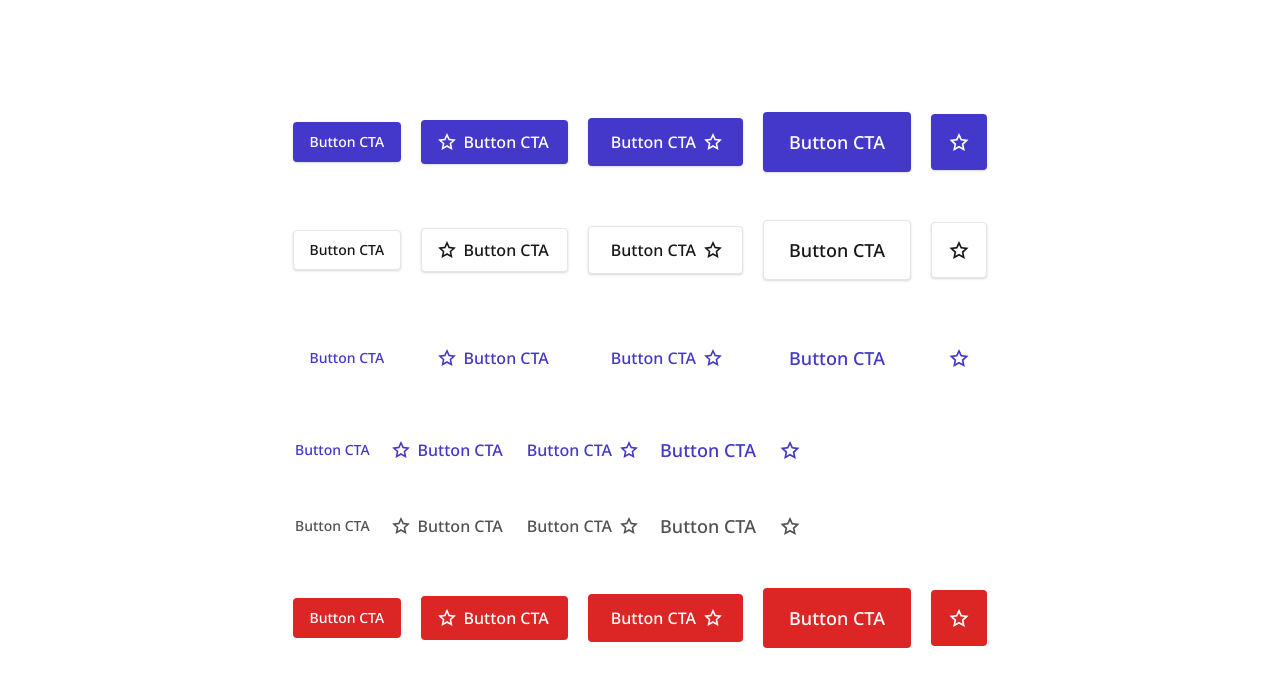
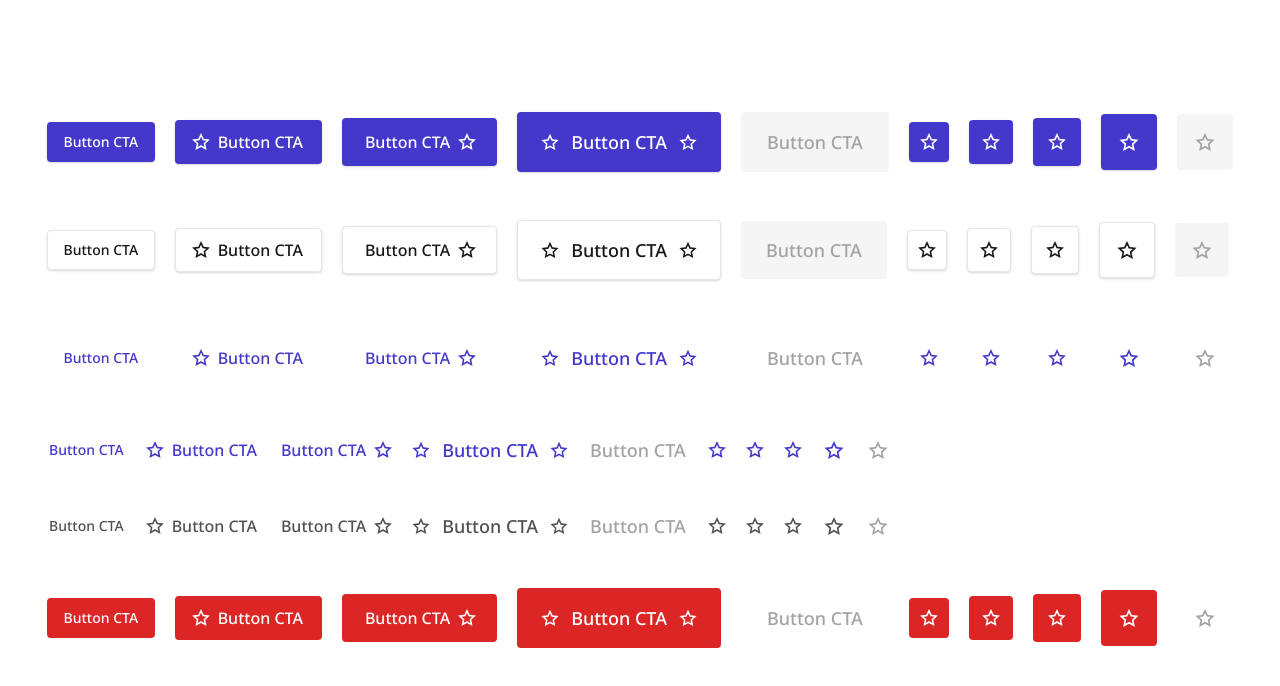
Before and after one commit to suntandreea/greatfrontend-button-component, a React (Vite) app: page / in a window 1280 px wide. Shown: the top 686 px of the page. Built offline with nearby package versions, Linux system fonts and the light colour scheme.

Commit message:
finally finished

```diff
--- a/src/App.tsx
+++ b/src/App.tsx
@@ -9,131 +9,79 @@ function App() {
         <Button icon="none" disabled={false}>Button CTA</Button>
         <Button size="l" icon="left" disabled={false}>Button CTA</Button>
         <Button size="xl" icon="right" disabled={false}>Button CTA</Button>
-        <Button size="xxl" icon="none" disabled={false}>Button CTA</Button>
+        <Button size="xxl" icon="both" disabled={false}>Button CTA</Button>
+        <Button size="xxl" icon="none" disabled={true}>Button CTA</Button>
+        <Button size="m" icon="only" disabled={false}>Button CTA</Button>
+        <Button size="l" icon="only" disabled={false}>Button CTA</Button>
+        <Button size="xl" icon="only" disabled={false}>Button CTA</Button>
         <Button size="xxl" icon="only" disabled={false}>Button CTA</Button>
+        <Button size="xxl" icon="only" disabled={true}>Button CTA</Button>
       </div>
 
       <div className="row">
         <Button type="secondary" icon="none" disabled={false}>Button CTA</Button>
         <Button type="secondary" size="l" icon="left" disabled={false}>Button CTA</Button>
         <Button type="secondary" size="xl" icon="right" disabled={false}>Button CTA</Button>
-        <Button type="secondary" size="xxl" icon="none" disabled={false}>Button CTA</Button>
+        <Button type="secondary" size="xxl" icon="both" disabled={false}>Button CTA</Button>
+        <Button type="secondary" size="xxl" icon="none" disabled={true}>Button CTA</Button>
+        <Button type="secondary" size="m" icon="only" disabled={false}>Button CTA</Button>
+        <Button type="secondary" size="l" icon="only" disabled={false}>Button CTA</Button>
+        <Button type="secondary" size="xl" icon="only" disabled={false}>Button CTA</Button>
         <Button type="secondary" size="xxl" icon="only" disabled={false}>Button CTA</Button>
+        <Button type="secondary" size="xxl" icon="only" disabled={true}>Button CTA</Button>
       </div>
 
       <div className="row">
         <Button type="tertiary" icon="none" disabled={false}>Button CTA</Button>
         <Button type="tertiary" size="l" icon="left" disabled={false}>Button CTA</Button>
         <Button type="tertiary" size="xl" icon="right" disabled={false}>Button CTA</Button>
-        <Button type="tertiary" size="xxl" icon="none" disabled={false}>Button CTA</Button>
+        <Button type="tertiary" size="xxl" icon="both" disabled={false}>Button CTA</Button>
+        <Button type="tertiary" size="xxl" icon="none" disabled={true}>Button CTA</Button>
+        <Button type="tertiary" size="m" icon="only" disabled={false}>Button CTA</Button>
+        <Button type="tertiary" size="l" icon="only" disabled={false}>Button CTA</Button>
+        <Button type="tertiary" size="xl" icon="only" disabled={false}>Button CTA</Button>
         <Button type="tertiary" size="xxl" icon="only" disabled={false}>Button CTA</Button>
+        <Button type="tertiary" size="xxl" icon="only" disabled={true}>Button CTA</Button>
       </div>
 
       <div className="row">
         <Button type="link" icon="none" disabled={false}>Button CTA</Button>
         <Button type="link" size="l" icon="left" disabled={false}>Button CTA</Button>
         <Button type="link" size="xl" icon="right" disabled={false}>Button CTA</Button>
-        <Button type="link" size="xxl" icon="none" disabled={false}>Button CTA</Button>
+        <Button type="link" size="xxl" icon="both" disabled={false}>Button CTA</Button>
+        <Button type="link" size="xxl" icon="none" disabled={true}>Button CTA</Button>
+        <Button type="link" size="m" icon="only" disabled={false}>Button CTA</Button>
+        <Button type="link" size="l" icon="only" disabled={false}>Button CTA</Button>
+        <Button type="link" size="xl" icon="only" disabled={false}>Button CTA</Button>
         <Button type="link" size="xxl" icon="only" disabled={false}>Button CTA</Button>
+        <Button type="link" size="xxl" icon="only" disabled={true}>Button CTA</Button>
       </div>
 
       <div className="row">
         <Button type="link" color="gray" icon="none" disabled={false}>Button CTA</Button>
         <Button type="link" color="gray" size="l" icon="left" disabled={false}>Button CTA</Button>
         <Button type="link" color="gray" size="xl" icon="right" disabled={false}>Button CTA</Button>
-        <Button type="link" color="gray" size="xxl" icon="none" disabled={false}>Button CTA</Button>
+        <Button type="link" color="gray" size="xxl" icon="both" disabled={false}>Button CTA</Button>
+        <Button type="link" color="gray" size="xxl" icon="none" disabled={true}>Button CTA</Button>
+        <Button type="link" color="gray" size="m" icon="only" disabled={false}>Button CTA</Button>
+        <Button type="link" color="gray" size="l" icon="only" disabled={false}>Button CTA</Button>
+        <Button type="link" color="gray" size="xl" icon="only" disabled={false}>Button CTA</Button>
         <Button type="link" color="gray" size="xxl" icon="only" disabled={false}>Button CTA</Button>
+        <Button type="link" color="gray" size="xxl" icon="only" disabled={true}>Button CTA</Button>
       </div>
 
       <div className="row">
         <Button type="destructive" icon="none" disabled={false}>Button CTA</Button>
         <Button type="destructive" size="l" icon="left" disabled={false}>Button CTA</Button>
         <Button type="destructive" size="xl" icon="right" disabled={false}>Button CTA</Button>
-        <Button type="destructive" size="xxl" icon="none" disabled={false}>Button CTA</Button>
+        <Button type="destructive" size="xxl" icon="both" disabled={false}>Button CTA</Button>
+        <Button type="destructive" size="xxl" icon="none" disabled={true}>Button CTA</Button>
+        <Button type="destructive" size="m" icon="only" disabled={false}>Button CTA</Button>
+        <Button type="destructive" size="l" icon="only" disabled={false}>Button CTA</Button>
+        <Button type="destructive" size="xl" icon="only" disabled={false}>Button CTA</Button>
         <Button type="destructive" size="xxl" icon="only" disabled={false}>Button CTA</Button>
+        <Button type="destructive" size="xxl" icon="only" disabled={true}>Button CTA</Button>
       </div>
-
-
-
-
-
-      {/*<div className="row">*/}
-      {/*  <Button icon="none" disabled={false}>Button CTA</Button>*/}
-      {/*  <Button size="l" icon="left" disabled={false}>Button CTA</Button>*/}
-      {/*  <Button size="xl" icon="right" disabled={false}>Button CTA</Button>*/}
-      {/*  <Button size="xxl" icon="both" disabled={false}>Button CTA</Button>*/}
-      {/*  <Button size="xxl" icon="none" disabled={true}>Button CTA</Button>*/}
-      {/*  <Button size="m" icon="only" disabled={false}>Button CTA</Button>*/}
-      {/*  <Button size="l" icon="only" disabled={false}>Button CTA</Button>*/}
-      {/*  <Button size="xl" icon="only" disabled={false}>Button CTA</Button>*/}
-      {/*  <Button size="xxl" icon="only" disabled={false}>Button CTA</Button>*/}
-      {/*  <Button size="xxl" icon="only" disabled={true}>Button CTA</Button>*/}
-      {/*</div>*/}
-
-      {/*<div className="row">*/}
-      {/*  <Button type="secondary" icon="none" disabled={false}>Button CTA</Button>*/}
-      {/*  <Button type="secondary" size="l" icon="left" disabled={false}>Button CTA</Button>*/}
-      {/*  <Button type="secondary" size="xl" icon="right" disabled={false}>Button CTA</Button>*/}
-      {/*  <Button type="secondary" size="xxl" icon="both" disabled={false}>Button CTA</Button>*/}
-      {/*  <Button type="secondary" size="xxl" icon="none" disabled={true}>Button CTA</Button>*/}
-      {/*  <Button type="secondary" size="m" icon="only" disabled={false}>Button CTA</Button>*/}
-      {/*  <Button type="secondary" size="l" icon="only" disabled={false}>Button CTA</Button>*/}
-      {/*  <Button type="secondary" size="xl" icon="only" disabled={false}>Button CTA</Button>*/}
-      {/*  <Button type="secondary" size="xxl" icon="only" disabled={false}>Button CTA</Button>*/}
-      {/*  <Button type="secondary" size="xxl" icon="only" disabled={true}>Button CTA</Button>*/}
-      {/*</div>*/}
-
-      {/*<div className="row">*/}
-      {/*  <Button type="tertiary" icon="none" disabled={false}>Button CTA</Button>*/}
-      {/*  <Button type="tertiary" size="l" icon="left" disabled={false}>Button CTA</Button>*/}
-      {/*  <Button type="tertiary" size="xl" icon="right" disabled={false}>Button CTA</Button>*/}
-      {/*  <Button type="tertiary" size="xxl" icon="both" disabled={false}>Button CTA</Button>*/}
-      {/*  <Button type="tertiary" size="xxl" icon="none" disabled={true}>Button CTA</Button>*/}
-      {/*  <Button type="tertiary" size="m" icon="only" disabled={false}>Button CTA</Button>*/}
-      {/*  <Button type="tertiary" size="l" icon="only" disabled={false}>Button CTA</Button>*/}
-      {/*  <Button type="tertiary" size="xl" icon="only" disabled={false}>Button CTA</Button>*/}
-      {/*  <Button type="tertiary" size="xxl" icon="only" disabled={false}>Button CTA</Button>*/}
-      {/*  <Button type="tertiary" size="xxl" icon="only" disabled={true}>Button CTA</Button>*/}
-      {/*</div>*/}
-
-      {/*<div className="row">*/}
-      {/*  <Button type="link" icon="none" disabled={false}>Button CTA</Button>*/}
-      {/*  <Button type="link" size="l" icon="left" disabled={false}>Button CTA</Button>*/}
-      {/*  <Button type="link" size="xl" icon="right" disabled={false}>Button CTA</Button>*/}
-      {/*  <Button type="link" size="xxl" icon="both" disabled={false}>Button CTA</Button>*/}
-      {/*  <Button type="link" size="xxl" icon="none" disabled={true}>Button CTA</Button>*/}
-      {/*  <Button type="link" size="m" icon="only" disabled={false}>Button CTA</Button>*/}
-      {/*  <Button type="link" size="l" icon="only" disabled={false}>Button CTA</Button>*/}
-      {/*  <Button type="link" size="xl" icon="only" disabled={false}>Button CTA</Button>*/}
-      {/*  <Button type="link" size="xxl" icon="only" disabled={false}>Button CTA</Button>*/}
-      {/*  <Button type="link" size="xxl" icon="only" disabled={true}>Button CTA</Button>*/}
-      {/*</div>*/}
-
-      {/*<div className="row">*/}
-      {/*  <Button type="link" color="gray" icon="none" disabled={false}>Button CTA</Button>*/}
-      {/*  <Button type="link" color="gray" size="l" icon="left" disabled={false}>Button CTA</Button>*/}
-      {/*  <Button type="link" color="gray" size="xl" icon="right" disabled={false}>Button CTA</Button>*/}
-      {/*  <Button type="link" color="gray" size="xxl" icon="both" disabled={false}>Button CTA</Button>*/}
-      {/*  <Button type="link" color="gray" size="xxl" icon="none" disabled={true}>Button CTA</Button>*/}
-      {/*  <Button type="link" color="gray" size="m" icon="only" disabled={false}>Button CTA</Button>*/}
-      {/*  <Button type="link" color="gray" size="l" icon="only" disabled={false}>Button CTA</Button>*/}
-      {/*  <Button type="link" color="gray" size="xl" icon="only" disabled={false}>Button CTA</Button>*/}
-      {/*  <Button type="link" color="gray" size="xxl" icon="only" disabled={false}>Button CTA</Button>*/}
-      {/*  <Button type="link" color="gray" size="xxl" icon="only" disabled={true}>Button CTA</Button>*/}
-      {/*</div>*/}
-
-      {/*<div className="row">*/}
-      {/*  <Button type="destructive" icon="none" disabled={false}>Button CTA</Button>*/}
-      {/*  <Button type="destructive" size="l" icon="left" disabled={false}>Button CTA</Button>*/}
-      {/*  <Button type="destructive" size="xl" icon="right" disabled={false}>Button CTA</Button>*/}
-      {/*  <Button type="destructive" size="xxl" icon="both" disabled={false}>Button CTA</Button>*/}
-      {/*  <Button type="destructive" size="xxl" icon="none" disabled={true}>Button CTA</Button>*/}
-      {/*  <Button type="destructive" size="m" icon="only" disabled={false}>Button CTA</Button>*/}
-      {/*  <Button type="destructive" size="l" icon="only" disabled={false}>Button CTA</Button>*/}
-      {/*  <Button type="destructive" size="xl" icon="only" disabled={false}>Button CTA</Button>*/}
-      {/*  <Button type="destructive" size="xxl" icon="only" disabled={false}>Button CTA</Button>*/}
-      {/*  <Button type="destructive" size="xxl" icon="only" disabled={true}>Button CTA</Button>*/}
-      {/*</div>*/}
     </section>
   )
 }
```
